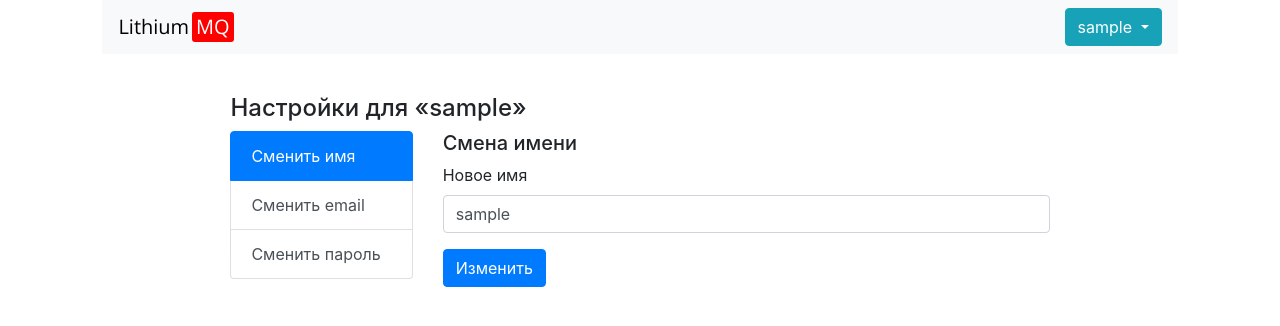
After one commit to gaskeo/limq-panel, a Flask app: page /edit_profile/1 in a window 1280 px wide. The commit adds this page. Shown: the top 326 px of the page. Run offline with Flask 2, Linux system fonts and the light colour scheme; a user stored in the database is signed in; tables that the repository leaves empty hold one stand-in row (values such as "Sample post"); some libraries are stand-ins or nearby versions.

Commit message:
create menu to change the profile

```diff
--- a/core.py
+++ b/core.py
@@ -9,7 +9,7 @@
 from flask import Flask
 from flask_login import LoginManager
 
-from handlers import index, register, login, create_channel, grant, helpdesk, settings, delete
+from handlers import index, register, login, create_channel, grant, helpdesk, settings, delete, user_settings
 from storage.db_session import base_init
 
 app = Flask(__name__)
@@ -29,6 +29,7 @@ app.register_blueprint(grant.create_handler(SessObject))
 app.register_blueprint(settings.create_handler(SessObject))
 app.register_blueprint(helpdesk.create_handler(SessObject))
 app.register_blueprint(delete.create_handler(SessObject))
+app.register_blueprint(user_settings.create_handler(SessObject))
 
 
 if __name__ == "__main__":
--- a/errors.py
+++ b/errors.py
@@ -15,6 +15,11 @@ ERRORS = {
     "mixin_with_same_channel": "Рекурсивный миксин невозможен",
     "already_mixed": "Миксин уже создан",
     "wrong_permissions": "Неверно заданы права для ключа",
+    "user_invalid": "Указанного пользователя не существует",
+    "no_access_to_this_user": "У Вас нет доступа к этому пользователю",
+    "wrong_password": "Указан неверный пароль",
+    "email_exist": "Пользователь с таким email уже существует",
+    "passwords_not_match": "Пароли не совпадают"
 }
 
 
--- a/forms.py
+++ b/forms.py
@@ -62,3 +62,24 @@ class CreateMixinForm(FlaskForm):
 class DeleteKeyForm(FlaskForm):
     key = HiddenField("", validators=[DataRequired()])
     submit = SubmitField("Удалить")
+
+
+class ChangeUsername(FlaskForm):
+    id = HiddenField("", validators=[DataRequired()])
+    new_username = StringField("Новое имя", validators=[DataRequired()])
+    submit = SubmitField("Изменить")
+
+
+class ChangeEmail(FlaskForm):
+    id = HiddenField("", validators=[DataRequired()])
+    new_email = StringField("Новая почта", validators=[DataRequired()])
+    password = PasswordField("Пароль", validators=[DataRequired()])
+    submit = SubmitField("Изменить")
+
+
+class ChangePassword(FlaskForm):
+    id = HiddenField("", validators=[DataRequired()])
+    old_password = PasswordField("Старый пароль", validators=[DataRequired()])
+    password = PasswordField("Новый пароль", validators=[DataRequired()])
+    password_again = PasswordField("Еще раз новый пароль", validators=[DataRequired()])
+    submit = SubmitField("Изменить")
--- /dev/null
+++ b/handlers/user_settings.py
@@ -0,0 +1,116 @@
+from typing import ClassVar
+
+from flask import Blueprint, render_template, redirect, request
+from flask_login import current_user, login_required
+
+from forms import ChangeEmail, ChangePassword, ChangeUsername
+from storage.user import User
+from errors import explain as explain_error
+
+
+def create_handler(sess_cr: ClassVar) -> Blueprint:
+    app = Blueprint("user_settings", __name__)
+
+    @app.route("/edit_profile/<user_id>", methods=("GET", "POST"))
+    @login_required
+    def settings(user_id):
+        error = request.args.get("error", None)
+        sess = sess_cr()
+        user: User = sess.query(User).filter(User.id == user_id).first()
+        if not user:
+            return redirect("/?error=user_invalid")
+        if str(user_id) != str(current_user.id):
+            return redirect("/?error=no_access_to_this_user")
+
+        form_change_username = ChangeUsername()
+        form_change_username.id.data = user_id
+        form_change_username.new_username.data = user.username
+
+        form_change_email = ChangeEmail()
+        form_change_email.id.data = user_id
+        form_change_email.new_email.data = user.email
+
+        form_change_password = ChangePassword()
+        form_change_password.id.data = user_id
+
+        param = {"name_site": "Lithium MQ",
+                 "form_change_username": form_change_username,
+                 "form_change_email": form_change_email,
+                 "form_change_password": form_change_password,
+                 "error": explain_error(error) if error else None}
+
+        return render_template("edit_profile.html", **param)
+
+    @app.route("/do/change_username", methods=("POST",))
+    @login_required
+    def do_change_username():
+        form = ChangeUsername()
+        if not form.validate():
+            return redirect("/?error=bad_request")
+
+        user_id = form.id.data
+        sess = sess_cr()
+
+        user = sess.query(User).filter(User.id == int(user_id)).first()
+        if not user:
+            return redirect("/?error=user_invalid")
+
+        if user.id != current_user.id:
+            return redirect("/?error=no_access_to_this_user")
+
+        user.username = form.new_username.data
+        sess.commit()
+        return redirect(f"/edit_profile/{user_id}")
+
+    @app.route("/do/change_email", methods=("POST",))
+    @login_required
+    def do_change_email():
+        form = ChangeEmail()
+        email: str = form.new_email.data
+        password: str = form.password.data
+        user_id: str = form.id.data
+
+        sess = sess_cr()
+
+        user = sess.query(User).filter(User.id == user_id).first()
+        if not user:
+            return redirect("/?error=user_invalid")
+        if not user.check_password(password):
+            return redirect(f"/edit_profile/{user_id}?error=wrong_password#list-email-change")
+        if user.id != current_user.id:
+            return redirect("/?error=no_access_to_this_user")
+        if sess.query(User).filter(User.email == email).first():
+            return redirect(f"/edit_profile/{user_id}?error=email_exist#list-email-change")
+        user.email = email
+        sess.commit()
+
+        return redirect(f"/edit_profile/{user_id}#list-email-change")
+
+    @app.route("/do/change_password", methods=("POST",))
+    @login_required
+    def do_change_password():
+        form = ChangePassword()
+        old_password = form.old_password.data
+        password = form.password.data
+        password_again = form.password_again.data
+        user_id = form.id.data
+
+        sess = sess_cr()
+
+        user: User = sess.query(User).filter(User.id == int(user_id)).first()
+
+        if not user:
+            return redirect("/?error=user_invalid")
+        if not user.check_password(old_password):
+            return redirect(f"/edit_profile/{user_id}?error=wrong_password#list-password-change")
+        if user.id != current_user.id:
+            return redirect("/?error=no_access_to_this_channel")
+        if password_again != password:
+            return redirect(f"/edit_profile/{user_id}?error=passwords_not_match#list-password-change")
+        print(user.hashed_password)
+        user.set_password(password)
+        print(user.hashed_password)
+        sess.commit()
+        return redirect(f"/edit_profile/{user_id}#list-password-change")
+
+    return app
--- a/static/js/index.js
+++ b/static/js/index.js
@@ -4,7 +4,8 @@ $("#list-tab a").on("click", function (e) {
     $(this).tab("show");
 });
 
-const allowed = ["#list-main-settings-open", "#list-keys-open", "#list-mixin-settings-open"];
+const allowed = ["#list-main-settings-open", "#list-keys-open", "#list-mixin-settings-open",
+"#list-username-change", "#list-email-change", "#list-password-change"];
 
 $(document).ready(() => {
     var hash = window.location.hash;
--- a/templates/base.html
+++ b/templates/base.html
@@ -35,7 +35,7 @@
                     {{ current_user.username }}
                 </button>
                 <div class="dropdown-menu dropdown-menu-right">
-                    <a class="dropdown-item" href="#">Редактировать</a>
+                    <a class="dropdown-item" href="/edit_profile/{{ current_user.id }}">Редактировать</a>
                     <a class="dropdown-item" href="/logout">Выйти</a>
                 </div>
             </div>
--- /dev/null
+++ b/templates/edit_profile.html
@@ -0,0 +1,121 @@
+{% extends "base.html" %}
+{% block title %}
+<title xmlns="http://www.w3.org/1999/html">Settings for &laquo;{{ current_user.username }}&raquo;</title>
+{% endblock %}
+{% block content %}
+
+<div class="data-container">
+    <div class="data-container">
+    {% if error %}
+    <div class="alert alert-danger" role="alert">
+        {{ error }}
+    </div>
+    {% endif %}
+    <h4>Настройки для &laquo;{{ current_user.username }}&raquo;</h4>
+    <div class="row">
+        <div class="col-12 col-sm-4 col-md-3">
+            <div class="list-group" id="list-tab" role="tablist">
+                <a class="list-group-item list-group-item-action active" id="list-username-change"
+                   data-toggle="list" href="#change-username" role="tab"
+                   aria-controls="username">Сменить имя</a>
+                <a class="list-group-item list-group-item-action" id="list-email-change"
+                   data-toggle="list" href="#change-email" role="tab" aria-controls="email">Сменить email</a>
+                <a class="list-group-item list-group-item-action" id="list-password-change"
+                   data-toggle="list" href="#change-password" role="tab"
+                   aria-controls="password">Сменить пароль</a>
+            </div>
+        </div>
+        <div class="col-12 col-sm-8 col-md-9">
+            <div class="tab-content" id="nav-tabContent">
+
+                <!-- Смена имени -->
+                <div class="tab-pane fade show active"
+                     id="change-username" role="tabpanel"
+                     aria-labelledby="list-username-change">
+                    <form action="/do/change_username" method="post">
+                        <h5 class="register-label">Смена имени</h5>
+                        {{ form_change_username.hidden_tag() }}
+                        <p>
+                            {{ form_change_username.new_username.label }}<br>
+                            {{ form_change_username.new_username(class="form-control") }}
+                            {% for error in form_change_username.new_username.errors %}
+
+                                <p class="alert alert-danger" role="alert">
+                                    {{ error }}
+                                </p>
+                            {% endfor %}
+                        <p>{{ form_change_username.submit(type="submit", class="btn btn-primary") }}</p>
+                    </form>
+                </div>
+                <!-- Смена email -->
+                <div class="tab-pane fade" id="change-email" role="tabpanel"
+                     aria-labelledby="list-email-change">
+                    <h5 class="register-label">Смена email</h5>
+
+                    <form action="/do/change_email" method="post">
+                        {{ form_change_email.hidden_tag() }}
+                        <p>
+                            {{ form_change_email.new_email.label }}<br>
+                            {{ form_change_email.new_email(class="form-control") }}
+                            {% for error in form_change_email.new_email.errors %}
+                                <p class="alert alert-danger" role="alert">
+                                {{ error }}
+                                </p>
+                            {% endfor %}
+                        <p>{{ form_change_email.password.label }}<br>
+                            {{ form_change_email.password(class="form-control", type="password") }}
+                            {% for error in form_change_email.password.errors %}
+                                <p class="alert alert-danger" role="alert">
+                                {{ error }}
+                                </p>
+                            {% endfor %}
+
+                        <p>{{ form_change_email.submit(type="submit", class="btn btn-primary") }}</p>
+                    </form><br>
+                </div>
+
+                <!-- смена пароля -->
+                <div class="tab-pane fade" id="change-password" role="tabpanel"
+                     aria-labelledby="list-password-change">
+                    <h5 class="register-label">Смена пароля</h5>
+
+                        <form action="/do/change_password" method="post">
+                            {{ form_change_password.hidden_tag() }}
+                            <p>
+                                {{ form_change_password.old_password.label }}<br>
+                                {{ form_change_password.old_password(class="form-control", type="password") }}
+                                {% for error in form_change_password.old_password.errors %}
+                            <p class="alert alert-danger" role="alert">
+                                {{ error }}
+                            </p>
+                            {% endfor %}
+
+                            <p>
+                                {{ form_change_password.password.label }}<br>
+                                {{ form_change_password.password(class="form-control", type="password") }}
+                                {% for error in form_change_password.password.errors %}
+                            <p class="alert alert-danger" role="alert">
+                                {{ error }}
+                            </p>
+                            {% endfor %}
+
+                            <p>
+                                {{ form_change_password.password_again.label }}<br>
+                                {{ form_change_password.password_again(class="form-control", type="password") }}
+                                {% for error in form_change_password.password_again.errors %}
+                            <p class="alert alert-danger" role="alert">
+                                {{ error }}
+                            </p>
+                            {% endfor %}
+                            <p>{{ form_change_password.submit(type="submit", class="btn btn-primary")
+                                }}</p>
+                        </form>
+                    </div>
+                </div>
+            </div>
+        </div>
+    </div>
+</div>
+
+<script src="/static/js/index.js" charset="utf-8" defer></script>
+{% endblock %}
```
